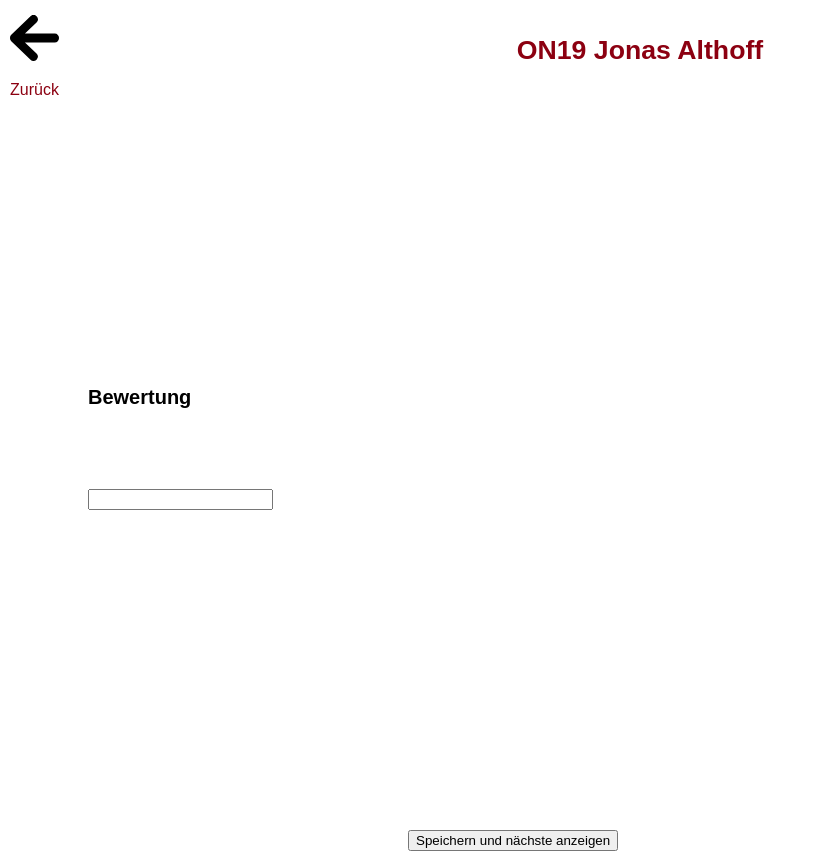
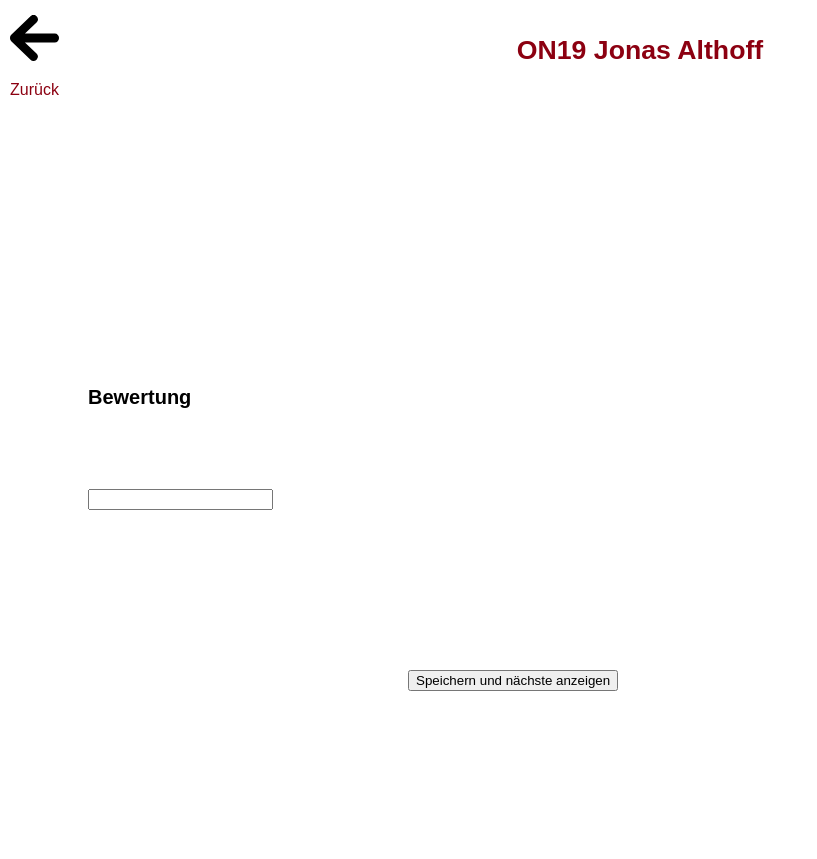
Before and after one commit to BobMcGlobus/Moodle-Excel-T6, an Electron app: page 01_front-End/01_App/src/html/namensseite.html in a window 1280 px wide. Shown: the whole page, without its empty margins (0-817 px from the left). After the commit the page ends 800 px from the top, so only its background shows below. Drawn offline with Linux system fonts and the light colour scheme.

Commit message:
less margin

```diff
--- a/01_front-End/01_App/src/css/style2.css
+++ b/01_front-End/01_App/src/css/style2.css
@@ -29,7 +29,7 @@
     bottom: 0;
     left: 0em;
     margin-left: 25rem;
-    margin-top: 20rem;
+    margin-top: 10rem;
 }
 
 /*HTML Bewertungsüberblick Sprint 2*/
```
